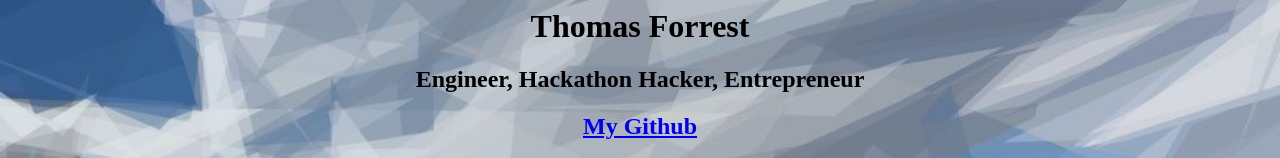
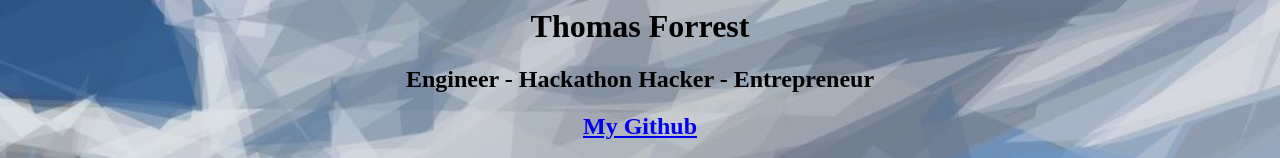
Before and after one commit to tforrest/tforrest.github.io, a plain HTML site: page index.html in a window 1280 px wide. Shown: the top 158 px of the page. Drawn offline with Linux system fonts and the light colour scheme.

Commit message:
Dashes instead of commas

```diff
--- a/index.html
+++ b/index.html
@@ -6,7 +6,7 @@
 	</head>
 	<body class="text">
 		<h1>Thomas Forrest</h1>
-		<h2>Engineer, Hackathon Hacker, Entrepreneur</h2>
+		<h2>Engineer - Hackathon Hacker - Entrepreneur</h2>
 		<h2><a href="https://www.github.com/tforrest" target="_blank">My Github</a></h2>
 		<h2><a href="https://www.linkedin.com/in/thomas-forrest-2875a7b2/" target="_blank">My Linkedin</a></h2>
 		<h2><a href="https://www.swhacks.org" target="_blank">The Hackathon I help organize</a></h2>
```
